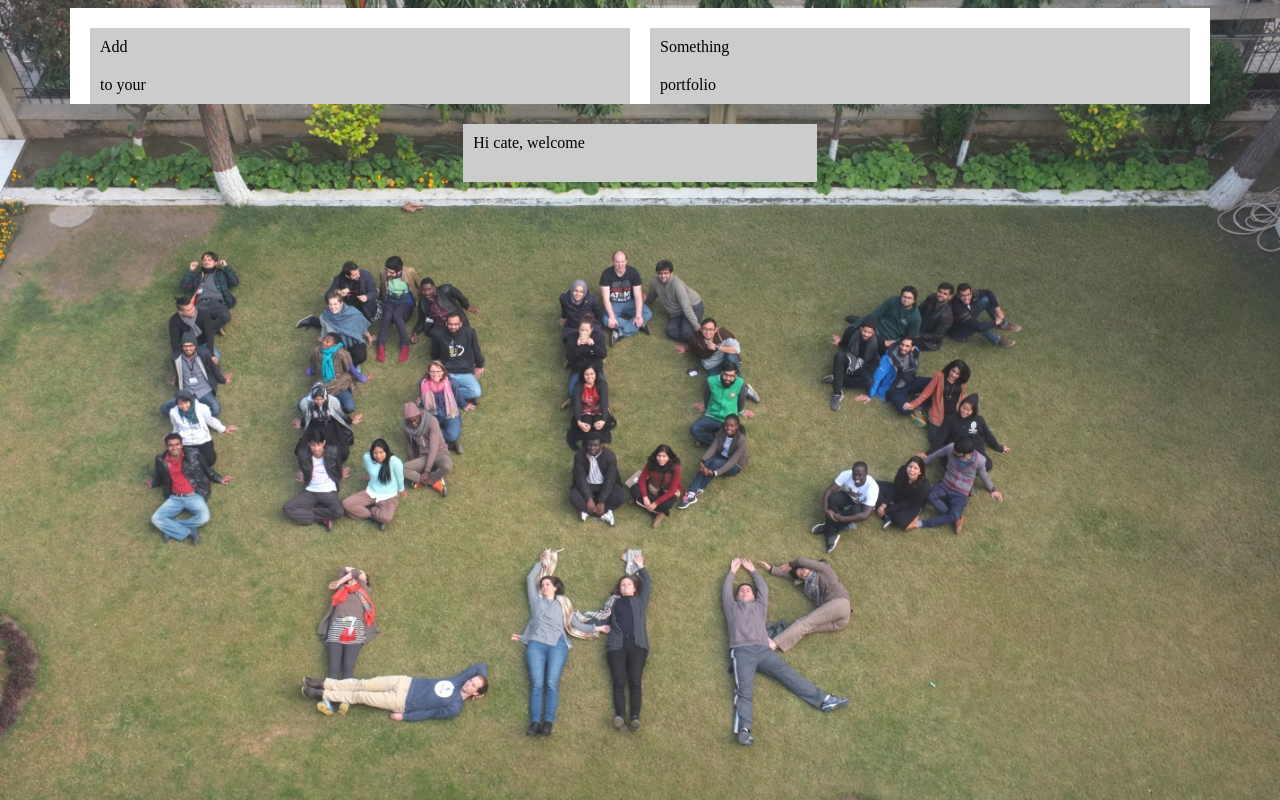
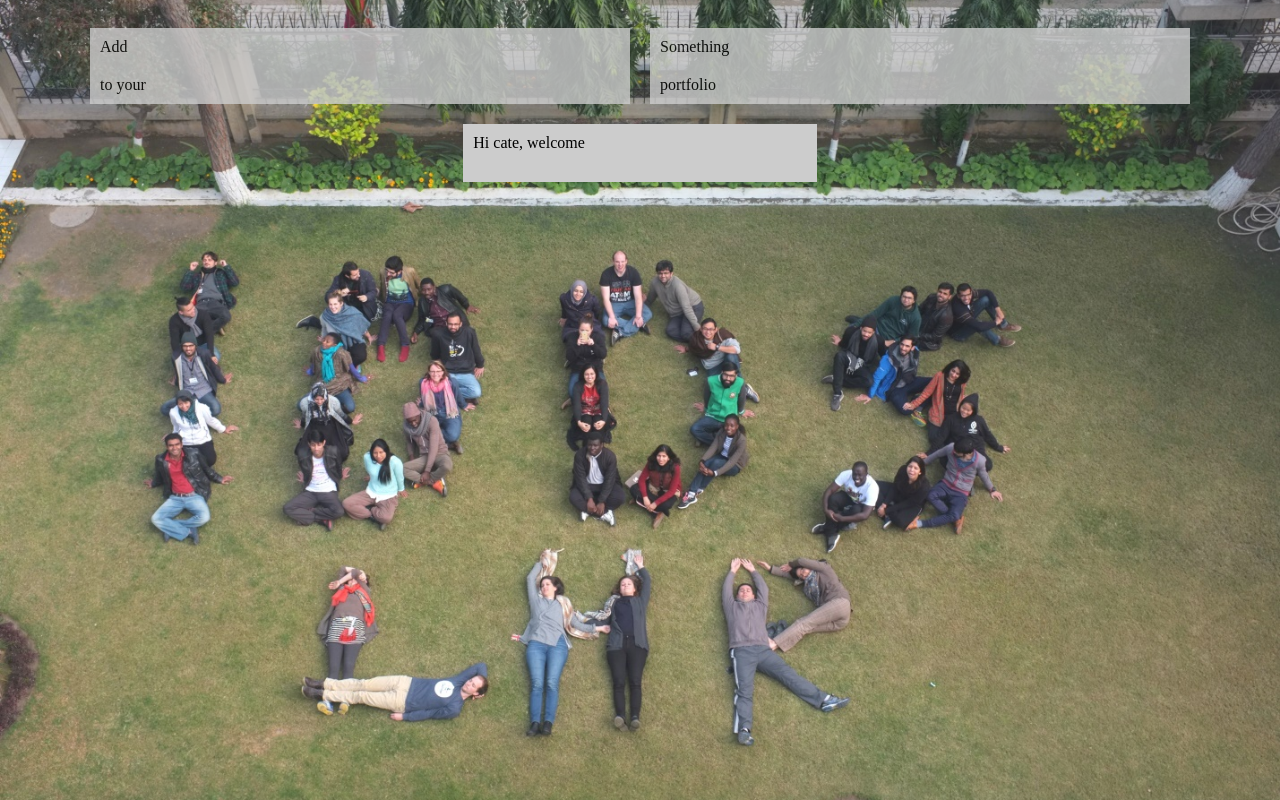
Before and after one commit to crakama/crakama.github.io, a website: page index.html in a window 1280 px wide. Drawn offline with Linux system fonts and the light colour scheme.

Commit message:
Add more opacity changes

```diff
--- a/simplegrid.css
+++ b/simplegrid.css
@@ -14,9 +14,9 @@ html {
 #transbox{
 
 
-  background-color: #ffffff;
-  /*border: 1px solid black;*/
-  opacity: 1.0;
+ /* background-color: #ffffff;
+  border: 1px solid black;*/
+  opacity: 0.8;
   filter: alpha(opacity=60); /* For IE8 and earlier */
 }
 
```
